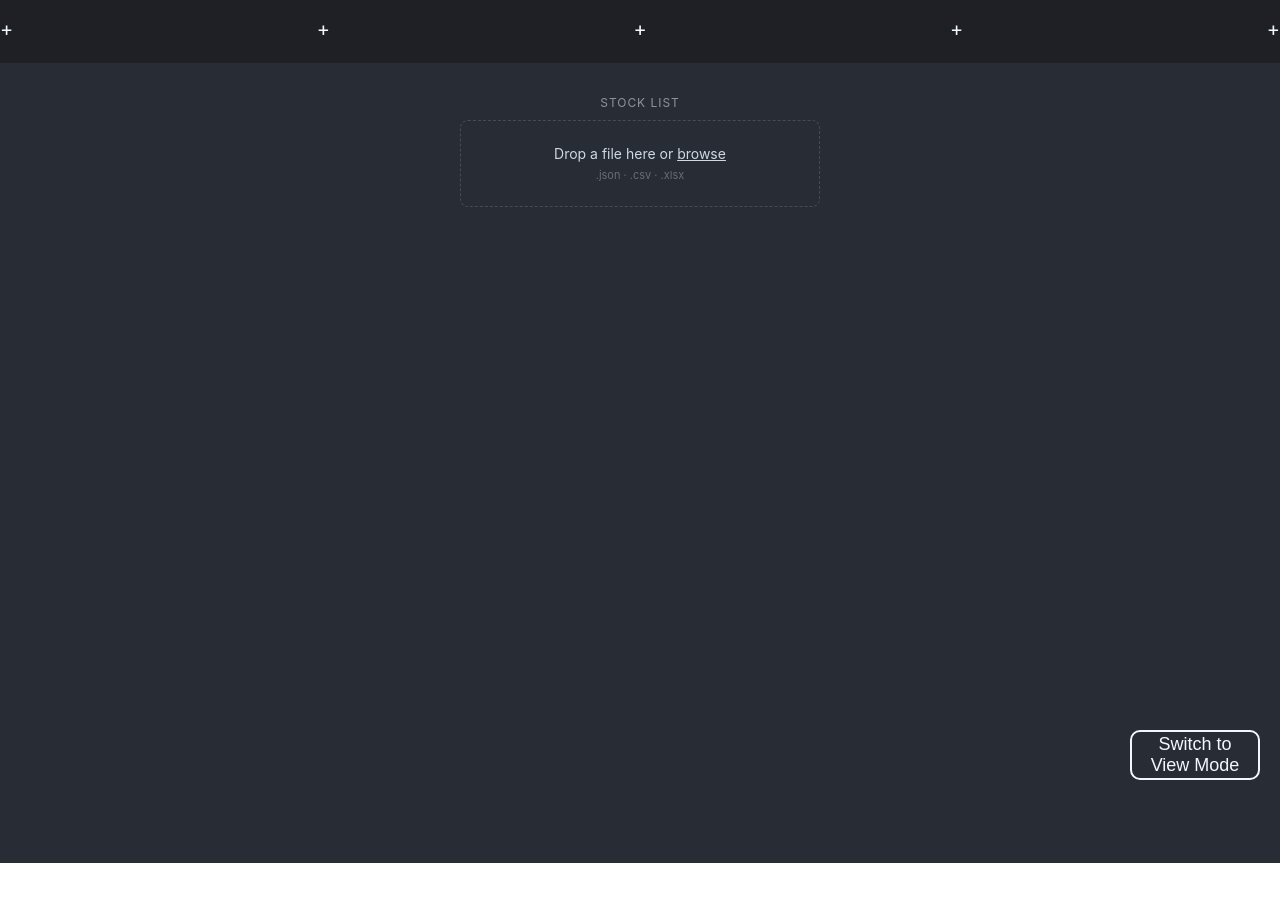
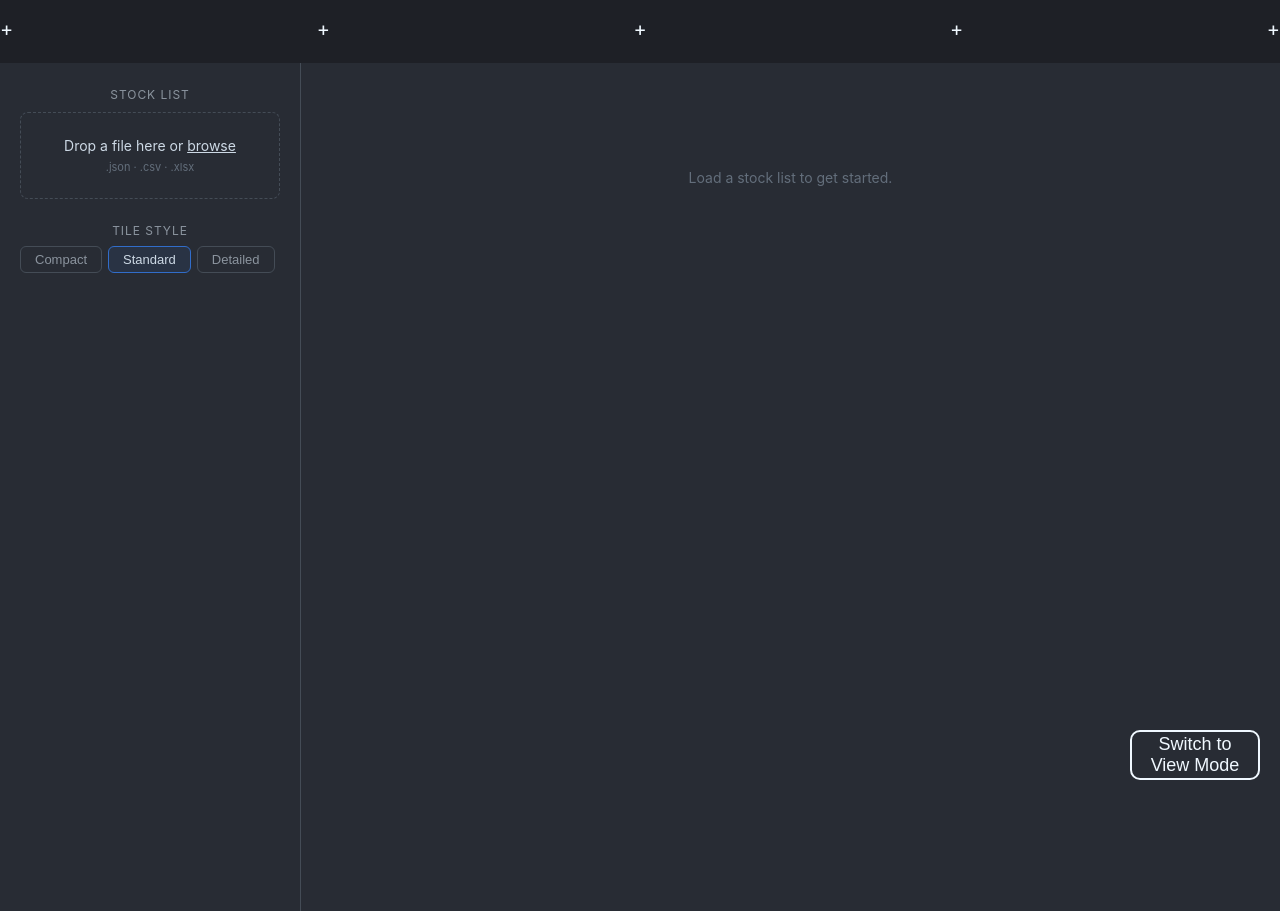
Before and after one commit to ALangford98/winklr, a React (Create React App) app: page / in a window 1280 px wide. Before the commit the page ends 863 px from the top, so only its background shows below. Built offline with nearby package versions, Linux system fonts and the light colour scheme.

Commit message:
Added cards to render stock list

```diff
--- a/public/data/products.json
+++ b/public/data/products.json
@@ -1,7 +1,7 @@
 {
   "name": "Sample Product Inventory",
   "updated": "2026-05-02",
-  "currency": "USD",
+  "currency": "ZAR",
   "items": [
     {
       "id": "p-001",
--- a/src/App.js
+++ b/src/App.js
@@ -1,6 +1,7 @@
 import './App.css';
 import './styles/home.css';
 import './styles/navbar.css';
+import './styles/tiles.css';
 
 import React, { useContext } from 'react';
 import { BrowserRouter as Router, Routes, Route } from 'react-router-dom';
--- a/src/components/appContext.js
+++ b/src/components/appContext.js
@@ -8,6 +8,7 @@ const AppContextProvider = ({ children }) => {
   const [widgets, setWidgets] = useLocalStorage("winklr_widgets", []);
   const [viewMode, setViewMode] = useLocalStorage("winklr_viewMode", true);
   const [stockList, setStockList] = useLocalStorage("winklr_stockList", []);
+  const [tileConfig, setTileConfig] = useLocalStorage("winklr_tileConfig", "standard");
 
   const addWidget = (widget) => {
     setWidgets((prevWidgets) => [...prevWidgets, widget]);
@@ -51,6 +52,7 @@ const AppContextProvider = ({ children }) => {
           widgets,
           viewMode,
           stockList,
+          tileConfig,
         },
         updateState,
         addWidget,
@@ -60,6 +62,7 @@ const AppContextProvider = ({ children }) => {
         removeStockItem,
         updateStockItem,
         setStockList,
+        setTileConfig,
       }}
     >
       {children}
--- /dev/null
+++ b/src/components/tiles/Tile.js
@@ -0,0 +1,78 @@
+import React from "react";
+
+function Placeholder({ name }) {
+  return (
+    <div className="tile-img-placeholder">
+      {name ? name[0].toUpperCase() : "?"}
+    </div>
+  );
+}
+
+function TileImage({ item }) {
+  if (!item.image) return <Placeholder name={item.name} />;
+  return <img className="tile-img" src={item.image} alt={item.name} />;
+}
+
+function CompactTile({ item }) {
+  return (
+    <div className="tile tile--compact">
+      <div className="tile-img-wrap tile-img-wrap--sm">
+        <TileImage item={item} />
+      </div>
+      <div className="tile-body">
+        <span className="tile-name">{item.name}</span>
+        {item.price > 0 && <span className="tile-price">${item.price.toFixed(2)}</span>}
+      </div>
+    </div>
+  );
+}
+
+function StandardTile({ item }) {
+  return (
+    <div className="tile tile--standard">
+      <div className="tile-img-wrap">
+        <TileImage item={item} />
+      </div>
+      <div className="tile-body">
+        <span className="tile-name">{item.name}</span>
+        {item.price > 0 && <span className="tile-price">${item.price.toFixed(2)}</span>}
+      </div>
+    </div>
+  );
+}
+
+function DetailedTile({ item }) {
+  const metaEntries = Object.entries(item.metadata || {});
+  return (
+    <div className="tile tile--detailed">
+      <div className="tile-img-wrap">
+        <TileImage item={item} />
+      </div>
+      <div className="tile-body">
+        <span className="tile-name">{item.name}</span>
+        {item.price > 0 && <span className="tile-price">${item.price.toFixed(2)}</span>}
+        {metaEntries.length > 0 && (
+          <dl className="tile-meta">
+            {metaEntries.map(([k, v]) => (
+              <div key={k} className="tile-meta-row">
+                <dt>{k}</dt>
+                <dd>{String(v)}</dd>
+              </div>
+            ))}
+          </dl>
+        )}
+      </div>
+    </div>
+  );
+}
+
+const VARIANTS = {
+  compact: CompactTile,
+  standard: StandardTile,
+  detailed: DetailedTile,
+};
+
+export default function Tile({ item, config = "standard" }) {
+  const Component = VARIANTS[config] ?? StandardTile;
+  return <Component item={item} />;
+}
--- /dev/null
+++ b/src/components/tiles/TileConfigSelector.js
@@ -0,0 +1,29 @@
+import React, { useContext } from "react";
+import { AppContext } from "../appContext";
+
+const OPTIONS = [
+  { value: "compact",  label: "Compact"  },
+  { value: "standard", label: "Standard" },
+  { value: "detailed", label: "Detailed" },
+];
+
+export default function TileConfigSelector() {
+  const { state, setTileConfig } = useContext(AppContext);
+
+  return (
+    <div className="tile-config-selector">
+      <p className="selector-label">Tile Style</p>
+      <div className="selector-options">
+        {OPTIONS.map(({ value, label }) => (
+          <button
+            key={value}
+            className={`selector-btn${state.tileConfig === value ? " selector-btn--active" : ""}`}
+            onClick={() => setTileConfig(value)}
+          >
+            {label}
+          </button>
+        ))}
+      </div>
+    </div>
+  );
+}
--- a/src/pages/Home.js
+++ b/src/pages/Home.js
@@ -1,13 +1,32 @@
 import React, { useContext } from "react";
 import { AppContext } from "../components/appContext";
 import StockListLoader from "../components/stock/StockListLoader";
+import TileConfigSelector from "../components/tiles/TileConfigSelector";
+import Tile from "../components/tiles/Tile";
 
 export default function Home() {
   const { state } = useContext(AppContext);
 
   return (
     <div className="Home">
-      {state.viewMode && <StockListLoader />}
+      {state.viewMode && (
+        <aside className="edit-panel">
+          <StockListLoader />
+          <TileConfigSelector />
+        </aside>
+      )}
+
+      {state.stockList.length > 0 ? (
+        <div className="tile-grid">
+          {state.stockList.map((item) => (
+            <Tile key={item.id} item={item} config={state.tileConfig} />
+          ))}
+        </div>
+      ) : (
+        <p className="empty-state">
+          {state.viewMode ? "Load a stock list to get started." : "No stock list loaded."}
+        </p>
+      )}
     </div>
   );
 }
--- a/src/styles/home.css
+++ b/src/styles/home.css
@@ -3,17 +3,25 @@
 	min-height: 100vh;
 	display: flex;
 	flex-direction: row;
-	align-items: top;
-	justify-content: center;
+	align-items: flex-start;
 	font-size: calc(10px + 2vmin);
 	color: white;
+}
 
+.edit-panel {
+	width: 260px;
+	min-height: 100vh;
+	flex-shrink: 0;
+	padding: 24px 20px;
+	border-right: 1px solid #444c56;
+	display: flex;
+	flex-direction: column;
+	gap: 24px;
 }
 
 /* StockListLoader */
 .stock-list-loader {
-  margin: 32px auto;
-  width: 360px;
+  width: 100%;
   display: flex;
   flex-direction: column;
   gap: 10px;
--- /dev/null
+++ b/src/styles/tiles.css
@@ -0,0 +1,209 @@
+/* ── Base tile ─────────────────────────────────────────── */
+.tile {
+  background: #2d333b;
+  border: 1px solid #444c56;
+  border-radius: 10px;
+  overflow: hidden;
+  display: flex;
+  color: #cdd9e5;
+}
+
+.tile-img {
+  width: 100%;
+  height: 100%;
+  object-fit: cover;
+  display: block;
+}
+
+.tile-img-placeholder {
+  width: 100%;
+  height: 100%;
+  display: flex;
+  align-items: center;
+  justify-content: center;
+  background: #3d444d;
+  color: #768390;
+  font-size: 1.4rem;
+  font-weight: 600;
+}
+
+/* ── Compact ───────────────────────────────────────────── */
+.tile--compact {
+  flex-direction: row;
+  align-items: center;
+  width: 220px;
+  height: 60px;
+}
+
+.tile-img-wrap--sm {
+  width: 60px;
+  height: 60px;
+  flex-shrink: 0;
+}
+
+.tile--compact .tile-body {
+  padding: 0 12px 0 10px;
+  display: flex;
+  flex-direction: column;
+  gap: 2px;
+  overflow: hidden;
+}
+
+.tile--compact .tile-name {
+  font-size: 13px;
+  font-weight: 600;
+  white-space: nowrap;
+  overflow: hidden;
+  text-overflow: ellipsis;
+}
+
+.tile--compact .tile-price {
+  font-size: 12px;
+  color: #8b949e;
+}
+
+/* ── Standard ──────────────────────────────────────────── */
+.tile--standard {
+  flex-direction: column;
+  width: 180px;
+}
+
+.tile--standard .tile-img-wrap {
+  width: 100%;
+  height: 140px;
+}
+
+.tile--standard .tile-body {
+  padding: 10px 12px 12px;
+  display: flex;
+  flex-direction: column;
+  gap: 4px;
+}
+
+.tile--standard .tile-name {
+  font-size: 14px;
+  font-weight: 600;
+}
+
+.tile--standard .tile-price {
+  font-size: 13px;
+  color: #8b949e;
+}
+
+/* ── Detailed ──────────────────────────────────────────── */
+.tile--detailed {
+  flex-direction: column;
+  width: 260px;
+}
+
+.tile--detailed .tile-img-wrap {
+  width: 100%;
+  height: 180px;
+}
+
+.tile--detailed .tile-body {
+  padding: 12px 14px 14px;
+  display: flex;
+  flex-direction: column;
+  gap: 5px;
+}
+
+.tile--detailed .tile-name {
+  font-size: 15px;
+  font-weight: 600;
+}
+
+.tile--detailed .tile-price {
+  font-size: 14px;
+  color: #8b949e;
+}
+
+.tile-meta {
+  margin: 4px 0 0;
+  display: flex;
+  flex-direction: column;
+  gap: 4px;
+}
+
+.tile-meta-row {
+  display: flex;
+  gap: 6px;
+  font-size: 12px;
+}
+
+.tile-meta-row dt {
+  color: #636e7b;
+  text-transform: capitalize;
+  flex-shrink: 0;
+}
+
+.tile-meta-row dd {
+  margin: 0;
+  color: #adbac7;
+  overflow: hidden;
+  text-overflow: ellipsis;
+  white-space: nowrap;
+}
+
+/* ── Tile grid ─────────────────────────────────────────── */
+.tile-grid {
+  flex: 1;
+  padding: 24px;
+  display: flex;
+  flex-wrap: wrap;
+  gap: 16px;
+  align-content: flex-start;
+}
+
+/* ── TileConfigSelector ────────────────────────────────── */
+.tile-config-selector {
+  display: flex;
+  flex-direction: column;
+  gap: 8px;
+}
+
+.selector-label {
+  margin: 0;
+  font-size: 12px;
+  text-transform: uppercase;
+  letter-spacing: 0.08em;
+  color: #8b949e;
+}
+
+.selector-options {
+  display: flex;
+  gap: 6px;
+}
+
+.selector-btn {
+  padding: 5px 14px;
+  border-radius: 6px;
+  border: 1px solid #444c56;
+  background: none;
+  color: #8b949e;
+  font-size: 13px;
+  cursor: pointer;
+  transition: border-color 0.15s, color 0.15s;
+}
+
+.selector-btn:hover {
+  border-color: #768390;
+  color: #cdd9e5;
+}
+
+.selector-btn--active {
+  border-color: #316dca;
+  color: #cdd9e5;
+  background: rgba(49, 109, 202, 0.1);
+}
+
+/* ── Empty state ───────────────────────────────────────── */
+.empty-state {
+  flex: 1;
+  display: flex;
+  align-items: center;
+  justify-content: center;
+  color: #636e7b;
+  font-size: 14px;
+  min-height: 200px;
+}
--- a/src/utils/parseStockFile.js
+++ b/src/utils/parseStockFile.js
@@ -35,7 +35,14 @@ function mapRowToStockItem(row) {
 
 function parseJSON(text) {
   const data = JSON.parse(text);
-  const rows = Array.isArray(data) ? data : [data];
+  let rows;
+  if (Array.isArray(data)) {
+    rows = data;
+  } else {
+    // Support wrapper objects like { items: [...] } — use the first array-valued property.
+    // Fall back to treating the object itself as a single item.
+    rows = Object.values(data).find(Array.isArray) ?? [data];
+  }
   return rows.map(mapRowToStockItem);
 }
 
```
Also changed, not shown: 1 other file (tests, documents, lock files or other folders).
